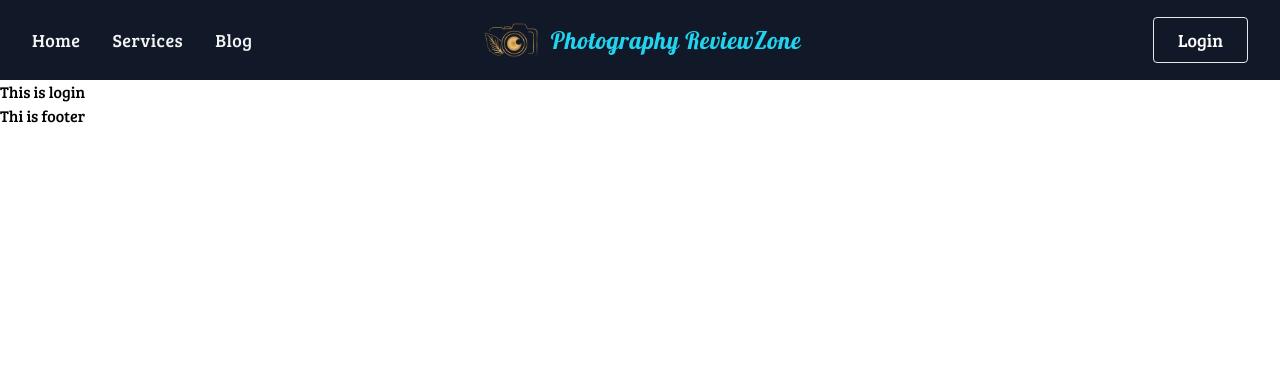
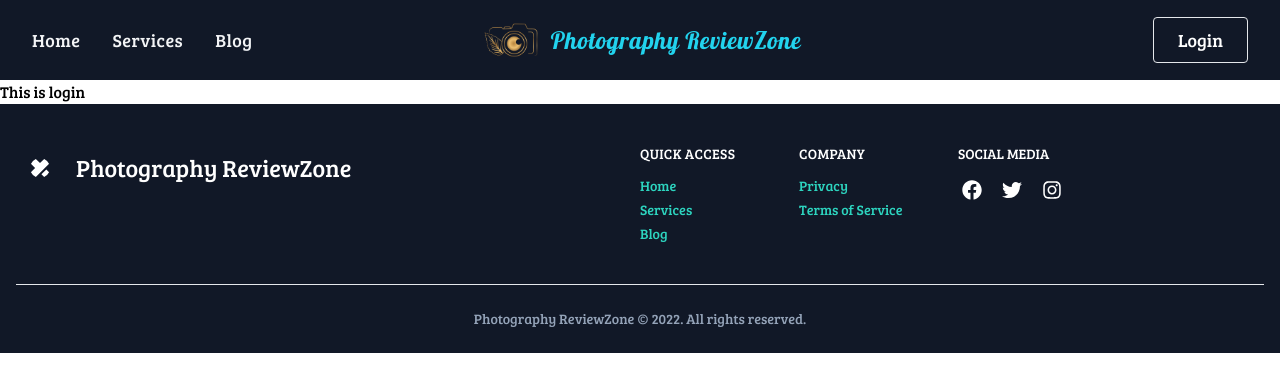
Before and after one commit to LaboneeAktar/photography-reviewzone-client, a React (Create React App) app: page /login in a window 1280 px wide. Shown: the top 392 px of the page. Built offline with nearby package versions, Linux system fonts and the light colour scheme.

Commit message:
footer added

```diff
--- a/src/Pages/Services/Services.js
+++ b/src/Pages/Services/Services.js
@@ -7,7 +7,7 @@ const Services = () => {
   const services = loaderData.data;
   return (
     <div>
-      <h1 className="text-center text-3xl p-10 font-semibold text-black">
+      <h1 className="text-center text-2xl p-10 font-semibold text-black">
         All Photography Services
       </h1>
       <div className="grid grid-cols-1 lg:grid-cols-3 gap-6 mx-5 lg:mx-16 mb-8">
--- a/src/Pages/Shared/Footer/Footer.js
+++ b/src/Pages/Shared/Footer/Footer.js
@@ -1,9 +1,104 @@
 import React from "react";
+import { FaFacebook, FaInstagram, FaTwitter } from "react-icons/fa";
+import { Link } from "react-router-dom";
 
 const Footer = () => {
   return (
     <div>
-      <h2>Thi is footer</h2>
+      <footer className="px-4 divide-y bg-gray-900 text-white dark:bg-gray-800 dark:text-gray-100">
+        <div className="container flex flex-col justify-between py-10 mx-auto space-y-8 lg:flex-row lg:space-y-0">
+          <div className="lg:w-2/3">
+            <Link
+              rel="noopener noreferrer"
+              className="flex justify-center space-x-3 lg:justify-start"
+            >
+              <div className="flex items-center justify-center w-12 h-12 rounded-full dark:bg-violet-400">
+                <svg
+                  xmlns="http://www.w3.org/2000/svg"
+                  viewBox="0 0 32 32"
+                  fill="currentColor"
+                  className="flex-shrink-0 w-5 h-5 rounded-full dark:text-gray-900"
+                >
+                  <path d="M18.266 26.068l7.839-7.854 4.469 4.479c1.859 1.859 1.859 4.875 0 6.734l-1.104 1.104c-1.859 1.865-4.875 1.865-6.734 0zM30.563 2.531l-1.109-1.104c-1.859-1.859-4.875-1.859-6.734 0l-6.719 6.734-6.734-6.734c-1.859-1.859-4.875-1.859-6.734 0l-1.104 1.104c-1.859 1.859-1.859 4.875 0 6.734l6.734 6.734-6.734 6.734c-1.859 1.859-1.859 4.875 0 6.734l1.104 1.104c1.859 1.859 4.875 1.859 6.734 0l21.307-21.307c1.859-1.859 1.859-4.875 0-6.734z"></path>
+                </svg>
+              </div>
+              <span className="self-center text-2xl">
+                Photography ReviewZone
+              </span>
+            </Link>
+          </div>
+          <div className="grid grid-cols-2 text-sm gap-x-3 gap-y-8 lg:w-2/3 sm:grid-cols-4">
+            <div className="space-y-3">
+              <h3 className="tracking-wide uppercase dark:text-gray-50">
+                Quick Access
+              </h3>
+              <ul className="space-y-1 text-teal-400">
+                <li>
+                  <Link to="/home" rel="noopener noreferrer">
+                    Home
+                  </Link>
+                </li>
+                <li>
+                  <Link to="/services" rel="noopener noreferrer">
+                    Services
+                  </Link>
+                </li>
+                <li>
+                  <Link to="/blog" rel="noopener noreferrer">
+                    Blog
+                  </Link>
+                </li>
+              </ul>
+            </div>
+            <div className="space-y-3">
+              <h3 className="tracking-wide uppercase dark:text-gray-50">
+                Company
+              </h3>
+              <ul className="space-y-1 text-teal-400">
+                <li>
+                  <Link rel="noopener noreferrer">Privacy</Link>
+                </li>
+                <li>
+                  <Link rel="noopener noreferrer">Terms of Service</Link>
+                </li>
+              </ul>
+            </div>
+
+            <div className="space-y-3">
+              <div className="uppercase dark:text-gray-50">Social media</div>
+              <div className="flex justify-start space-x-3">
+                <a
+                  href="https://www.facebook.com/"
+                  rel="noopener noreferrer"
+                  title="Facebook"
+                  className="flex items-center p-1 text-xl"
+                >
+                  <FaFacebook />
+                </a>
+                <a
+                  href="https://www.twitter.com/"
+                  rel="noopener noreferrer"
+                  title="Twitter"
+                  className="flex items-center p-1 text-xl"
+                >
+                  <FaTwitter />
+                </a>
+                <a
+                  href="https://www.instagram.com/"
+                  rel="noopener noreferrer"
+                  title="Instagram"
+                  className="flex items-center p-1 text-xl"
+                >
+                  <FaInstagram />
+                </a>
+              </div>
+            </div>
+          </div>
+        </div>
+        <div className="py-6 text-sm text-center text-slate-400 dark:text-gray-400">
+          Photography ReviewZone © 2022. All rights reserved.
+        </div>
+      </footer>
     </div>
   );
 };
```
